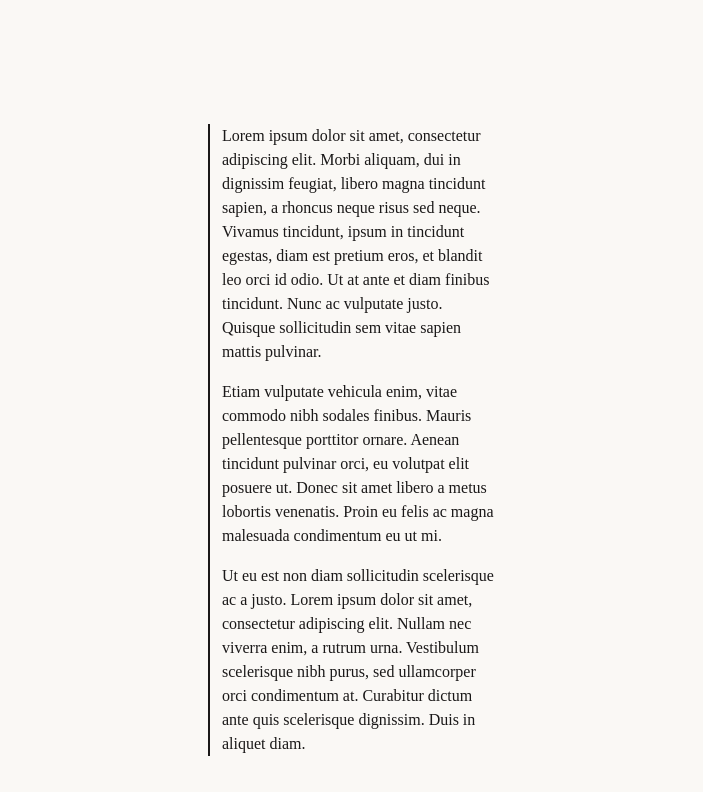
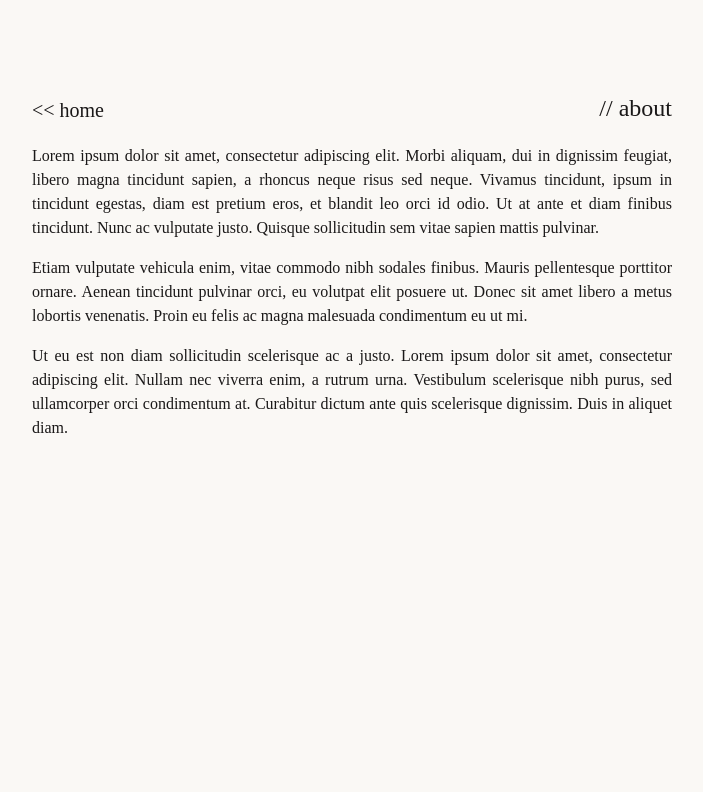
Before and after one commit to salvatorequagliariello/personal-website, a Next.js app: page /about in a window 1280 px wide. Shown: the top 792 px of the page, without its empty margins (288-991 px from the left). Built offline with nearby package versions, Linux system fonts and the light colour scheme; what tailwindcss-animated would draw is missing.

Commit message:
add about section main layout

```diff
--- a/app/(pages)/about/page.js
+++ b/app/(pages)/about/page.js
@@ -2,8 +2,9 @@ import Navigator from "@/app/components/Navigator";
 
 const About = () => {
     return (
-        <div className="py-5 sm:py-0 sm:pt-7 flex flex-col gap-7 sm:flex-row sm:gap-5 place-content-center align-center">
-            <div className="sm:h-4/5 px-5 text-justify sm:px-0 sm:w-72 sm:border-l-2 sm:border-primary dark:sm:border-secondary sm:pl-3 sm:text-left overflow-y-auto animate-fade-down sm:animate-fade-right animate-once animate-ease-out animate-normal animate-fill-forwards animate-delay-2000 scroll-smooth">
+        <div className="">
+            <Navigator pageName='about' />
+            <div className="text-justify text animate-fade-up animate-once animate-ease-out animate-normal animate-fill-forwards animate-delay-2000 scroll-smooth">
                 <p>
                     Lorem ipsum dolor sit amet, consectetur adipiscing elit. Morbi aliquam, dui in dignissim feugiat, libero magna tincidunt sapien, a rhoncus neque risus sed neque. Vivamus tincidunt, ipsum in tincidunt egestas, diam est pretium eros, et blandit leo orci id odio. Ut at ante et diam finibus tincidunt. Nunc ac vulputate justo. Quisque sollicitudin sem vitae sapien mattis pulvinar.
                 </p>
--- a/app/components/Navigator.js
+++ b/app/components/Navigator.js
@@ -2,12 +2,12 @@ import Link from "next/link";
 
 const Navigator = ({ pageName }) => {
     return (
-        <div className="flex gap-2 text-end">
-            <Link href="/" className="text-lg hov-txt h-min font-light underline">
-                &lt;&lt;home
+        <div className="mb-5 flex gap-2 justify-between align-text-bottom animate-fade-down animate-once animate-delay-900 animate-normal animate-fill-forwards">
+            <Link href="/" className="text-xl hov-txt h-min font-light leading-2">
+                &lt;&lt; home
             </Link>
             <div>
-                <p className="text-xl">// { pageName }</p>
+                <p className="text-2xl leading-none">// { pageName }</p>
             </div>
         </div>
     )
--- a/app/page.js
+++ b/app/page.js
@@ -9,10 +9,10 @@ const Home = () => {
           <h2 className="text-3xl">Salvatore Quagliariello</h2>
           <h4 className="text-xl font-thin">Front-end Developer</h4>
         </div>
-        <div className="h-min flex flex-col sm:flex-row justify-center flex-wrap gap-3 sm:gap-10 animate-fade-left animate-once animate-delay-900 animate-normal animate-fill-forwards">
-          <Link href='/about' className="hov-txt text-xl">about</Link>
-          <Link href='/projects' className="hov-txt text-xl">projects</Link>
-          <Link href='/contact' className="hov-txt text-xl">contact</Link>
+        <div className="h-min flex flex-col sm:flex-row justify-center flex-wrap gap-3 sm:gap-10 animate-fade-left animate-once animate-delay-900 animate-normal animate-fill-forwards ">
+          <Link href='/about' className="hov-txt text-xl leading-10">about</Link>
+          <Link href='/projects' className="hov-txt text-xl leading-10">projects</Link>
+          <Link href='/contact' className="hov-txt text-xl leading-10">contact</Link>
         </div>
       </div>
       <div class="big-circle bg-primary dark:bg-secondary animate-fade animate-once animate-normal animate-fill-forwards hover:bg-accentred">
```
